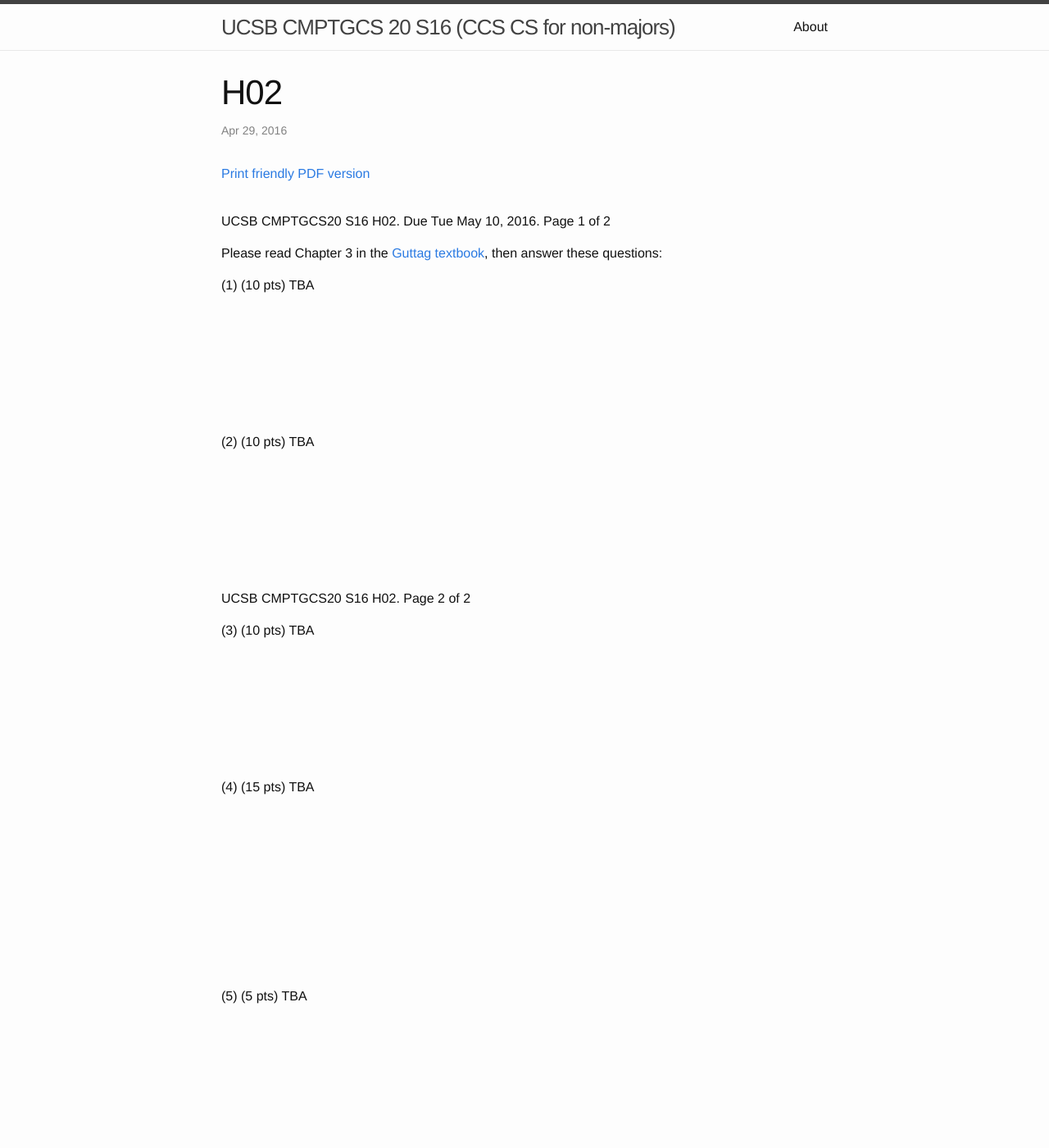
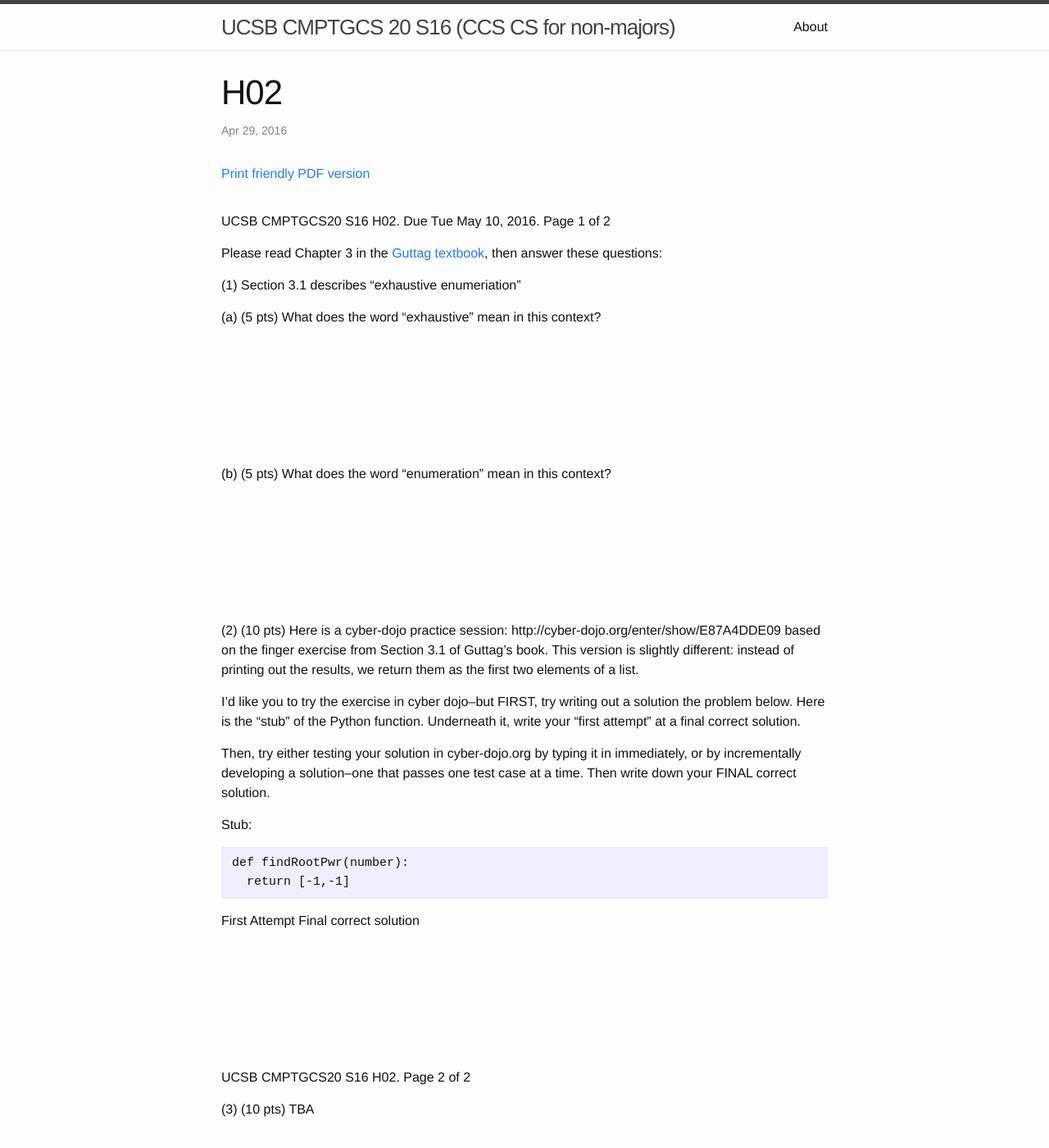
Before and after one commit to UCSB-CMPTGCS20-S16/UCSB-CMPTGCS20-S16.github.io, a Jekyll site: the page built from _posts/2016-04-29-H02.markdown, in a window 1280 px wide and 1400 px high. Shown: the whole window at 82% size. Built offline with Jekyll 4.4.1, drawn with Linux system fonts in a browser that asks for light colours.

Commit message:
Update 2016-04-29-H02.markdown

````diff
--- a/_posts/2016-04-29-H02.markdown
+++ b/_posts/2016-04-29-H02.markdown
@@ -14,11 +14,29 @@ UCSB CMPTGCS20 S16 H02.  Due Tue May 10, 2016.  Page 1 of 2
 Please read Chapter 3 in the [Guttag textbook](https://mitpress.mit.edu/books/introduction-computation-and-programming-using-python-0), then answer these questions:
 
 
-(1) (10 pts) TBA
+(1) Section 3.1 describes "exhaustive enumeriation"
+
+(a) (5 pts) What does the word "exhaustive" mean in this context?
 
 <div style="margin-bottom:8em;">&nbsp;</div>
 
-(2) (10 pts) TBA
+(b) (5 pts) What does the word "enumeration" mean in this context?
+
+<div style="margin-bottom:8em;">&nbsp;</div>
+
+(2) (10 pts) Here is a cyber-dojo practice session: http://cyber-dojo.org/enter/show/E87A4DDE09 based on the finger exercise from Section 3.1 of Guttag's book.     This version is slightly different: instead of printing out the results, we return them as the first two elements of a list.
+
+I'd like you to try the exercise in cyber dojo--but FIRST, try writing out a solution the problem below.   Here is the "stub" of the Python function.  Underneath it, write your "first attempt" at a final correct solution.
+
+Then, try either testing your solution in cyber-dojo.org by typing it in immediately, or by incrementally developing a solution--one that passes one test case at a time.    Then write down your FINAL correct solution.
+
+Stub:
+```
+def findRootPwr(number):
+  return [-1,-1]
+```
+
+<span>First Attempt</span>&nbsp;<span style="margin-right:20em;">Final correct solution</span>
 
 <div style="margin-bottom:8em;page-break-after:always;">&nbsp;</div>
 
````
